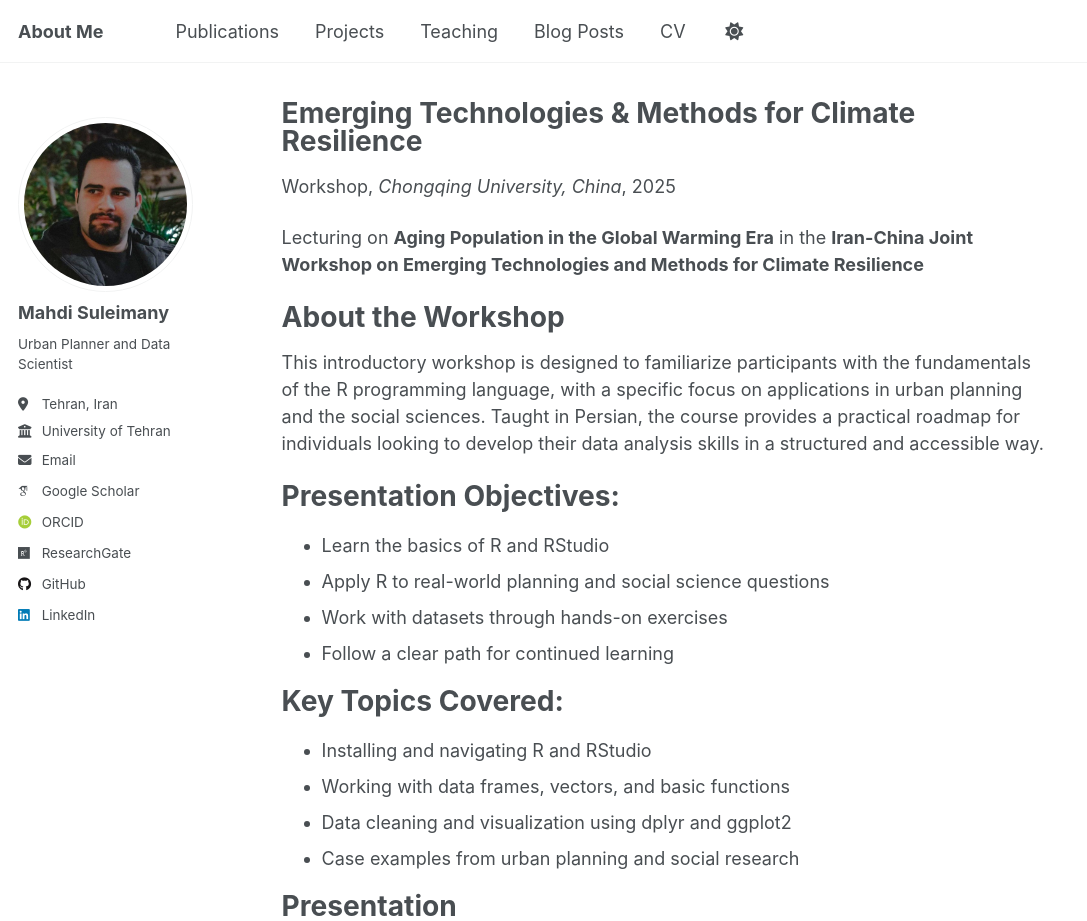
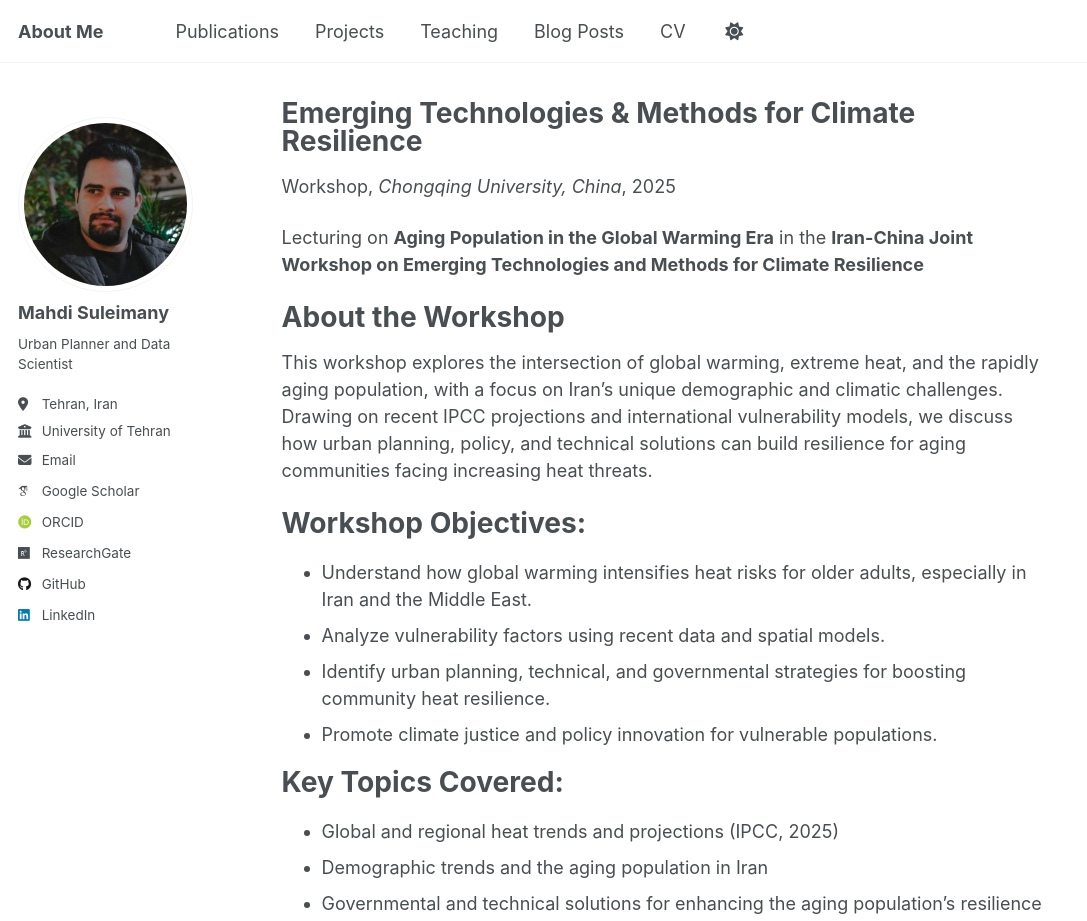
Before and after one commit to mo-soleimani/mo-soleimani.github.io, a Jekyll site: the page built from _teaching/2025-ICERS.md, in a window 1280 px wide and 1400 px high. Shown: the top 921 px of the window, without its empty margins (0-1087 px from the left). Built offline with Jekyll 4.4.1, drawn with Linux system fonts in a browser that asks for light colours; some web fonts are replaced; some of the changed text lies outside the part shown.

Commit message:
Update 2025-ICERS.md

```diff
--- a/_teaching/2025-ICERS.md
+++ b/_teaching/2025-ICERS.md
@@ -12,21 +12,21 @@ Lecturing on **Aging Population in the Global Warming Era** in the **Iran-China
 
 About the Workshop
 ======
-This introductory workshop is designed to familiarize participants with the fundamentals of the R programming language, with a specific focus on applications in urban planning and the social sciences. Taught in Persian, the course provides a practical roadmap for individuals looking to develop their data analysis skills in a structured and accessible way.
+This workshop explores the intersection of global warming, extreme heat, and the rapidly aging population, with a focus on Iran’s unique demographic and climatic challenges. Drawing on recent IPCC projections and international vulnerability models, we discuss how urban planning, policy, and technical solutions can build resilience for aging communities facing increasing heat threats.
 
-Presentation Objectives:
+Workshop Objectives:
 ======
-- Learn the basics of R and RStudio
-- Apply R to real-world planning and social science questions
-- Work with datasets through hands-on exercises
-- Follow a clear path for continued learning
+- Understand how global warming intensifies heat risks for older adults, especially in Iran and the Middle East.
+- Analyze vulnerability factors using recent data and spatial models.
+- Identify urban planning, technical, and governmental strategies for boosting community heat resilience.
+- Promote climate justice and policy innovation for vulnerable populations.
 
 Key Topics Covered:
 ======
-- Installing and navigating R and RStudio
-- Working with data frames, vectors, and basic functions
-- Data cleaning and visualization using dplyr and ggplot2
-- Case examples from urban planning and social research
+- Global and regional heat trends and projections (IPCC, 2025)
+- Demographic trends and the aging population in Iran
+- Governmental and technical solutions for enhancing the aging population's resilience to heat
+- Urban planning and design for heat resilience using the WHO Age Friendly City framework
 
 Presentation
 ======
```
